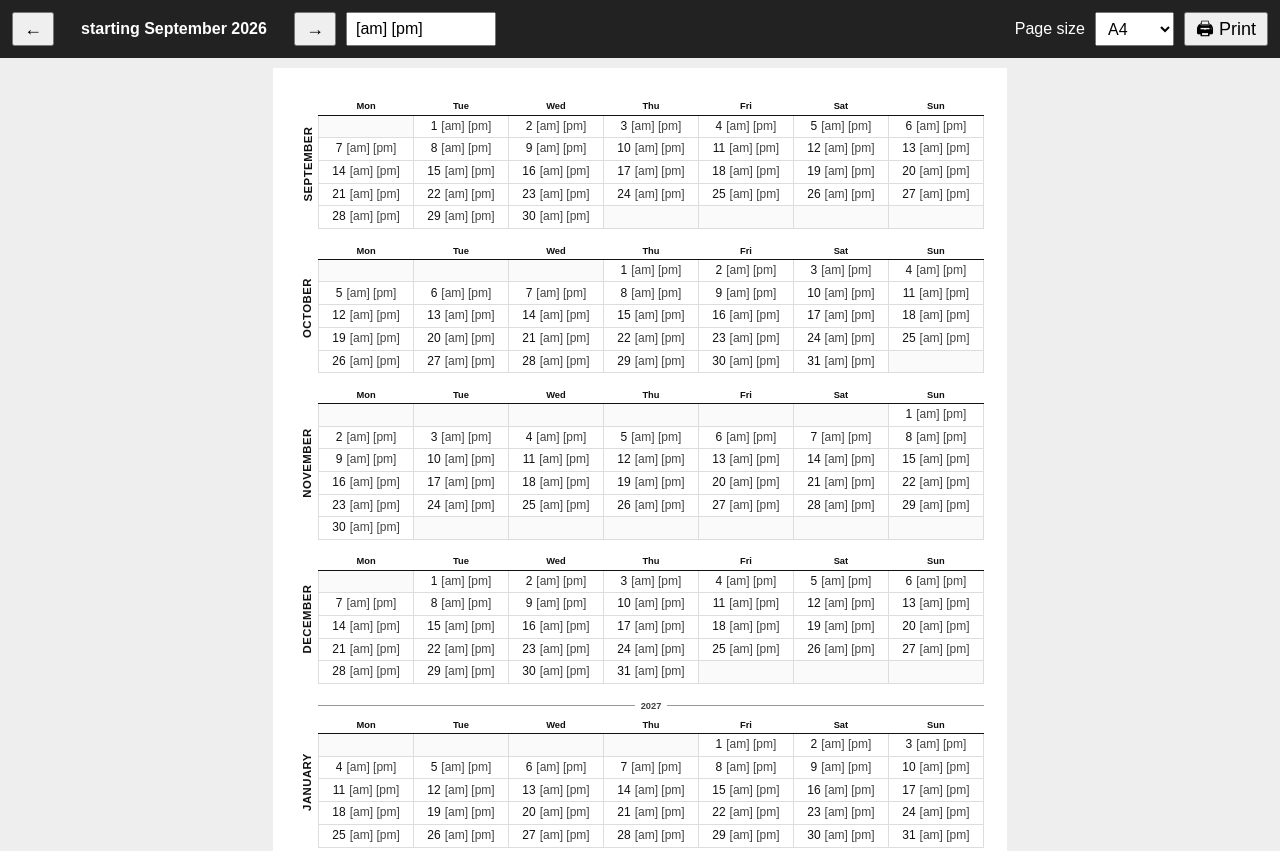
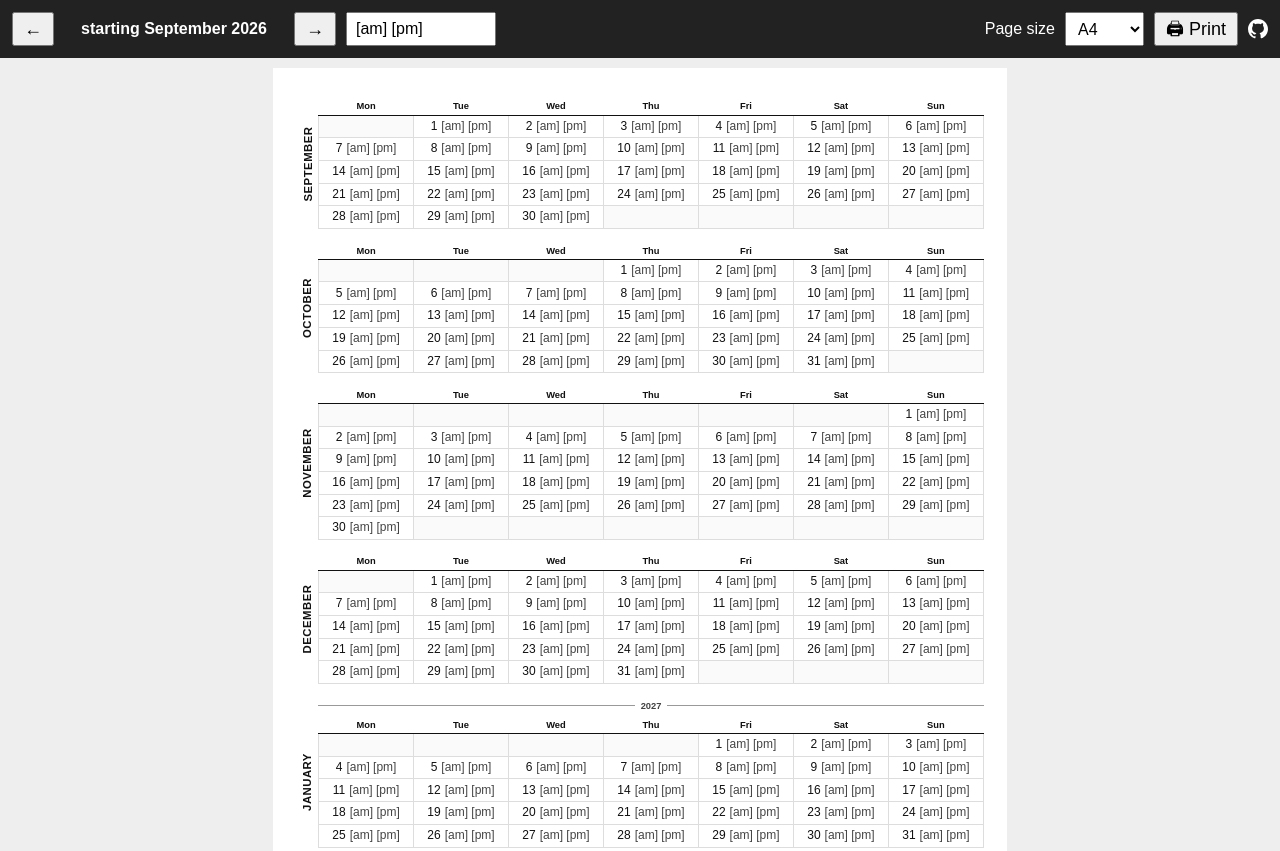
Before and after one commit to d1manson/medicine-calendar, a plain HTML site: page index.html in a window 1280 px wide. Shown: the top 851 px of the page. Drawn offline with Linux system fonts and the light colour scheme.

Commit message:
repo link

```diff
--- a/index.html
+++ b/index.html
@@ -55,6 +55,17 @@
   }
   .controls label[for="pageSize"] {
     margin-left: auto;
+  }
+  .repo-link {
+    display: inline-flex;
+    align-items: center;
+    height: 34px;
+    color: white;
+  }
+  .repo-link svg {
+    width: 20px;
+    height: 20px;
+    fill: currentColor;
   }
   .month-label {
     min-width: 220px;
@@ -190,6 +201,11 @@
     <option value="legal">Legal</option>
   </select>
   <button id="print" type="button" aria-label="Print medication chart">🖨 Print</button>
+  <a class="repo-link" href="https://github.com/d1manson/medicine-calendar/" aria-label="Open GitHub repository" title="Open GitHub repository">
+      <svg viewBox="0 0 16 16" aria-hidden="true">
+        <path d="M6.766 11.328c-2.063-.25-3.516-1.734-3.516-3.656 0-.781.281-1.625.75-2.188-.203-.515-.172-1.609.063-2.062.625-.078 1.468.25 1.968.703.594-.187 1.219-.281 1.985-.281.765 0 1.39.094 1.953.265.484-.437 1.344-.765 1.969-.687.218.422.25 1.515.046 2.047.5.593.766 1.39.766 2.203 0 1.922-1.453 3.375-3.547 3.64.531.344.89 1.094.89 1.954v1.625c0 .468.391.734.86.547C13.781 14.359 16 11.531 16 8.031 16 3.61 12.406 0 7.984 0 3.563 0 0 3.61 0 8.031a7.88 7.88 0 0 0 5.172 7.422c.422.156.828-.125.828-.547v-1.25c-.219.094-.5.156-.75.156-1.031 0-1.64-.562-2.078-1.609-.172-.422-.36-.672-.719-.719-.187-.015-.25-.093-.25-.187 0-.188.313-.328.625-.328.453 0 .844.281 1.25.86.313.452.64.655 1.031.655s.641-.14 1-.5c.266-.265.47-.5.657-.656Z"/>
+    </svg>
+  </a>
 </div>
 
 <main class="page" id="container">
```
